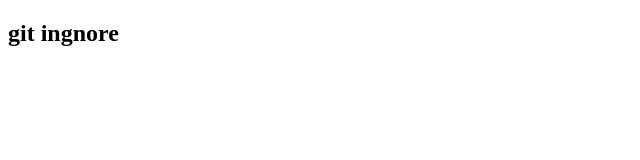
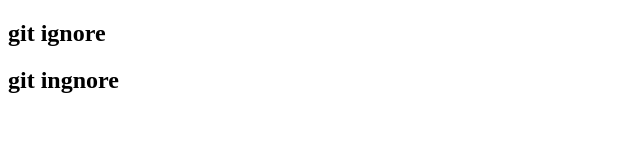
Before and after one commit to ibrar54/git-ignore-concept, a plain HTML site: page index.html in a window 1280 px wide. Shown: the whole page, without its empty margins (0-640 px from the left). Drawn offline with Linux system fonts and the light colour scheme.

Commit message:
git ignore file done

```diff
--- a/index.html
+++ b/index.html
@@ -6,6 +6,7 @@
     <title>git ignore</title>
 </head>
 <body>
+    <h2>git ignore</h2>
     <h2>git ingnore</h2>
 </body>
 </html>
```
Also changed, not shown: app.js (added), 1 other file.
